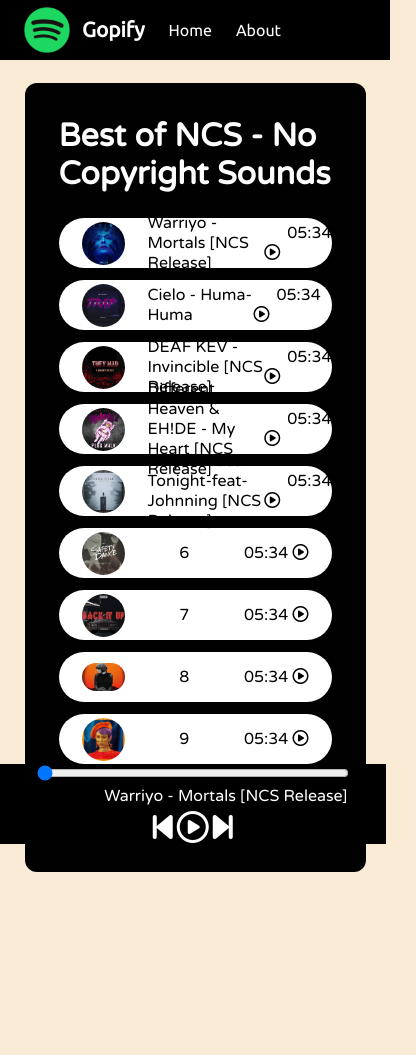
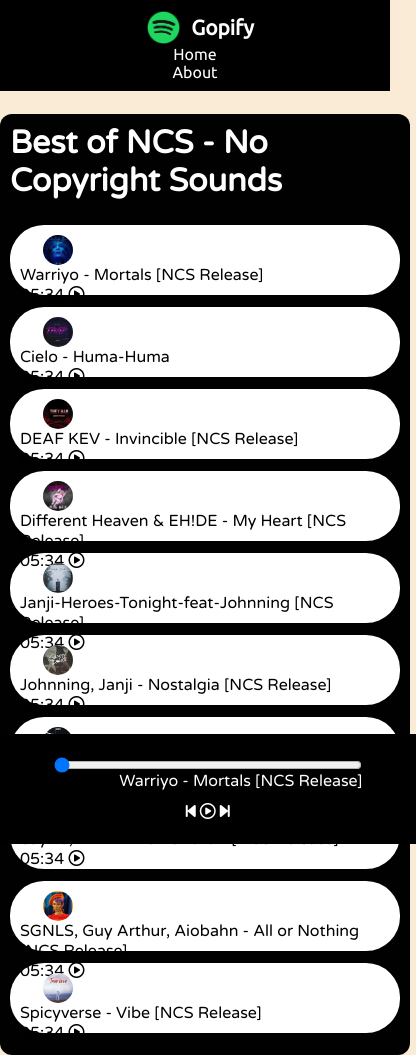
Before and after one commit to Husainworks/Spotify-Clone, a plain HTML site: page index.html in a window 390 px wide. Shown: the whole page, 416 px wide, since content can reach past the window. Before the commit the page ends 975 px from the top, so only its background shows below. Drawn offline with Linux system fonts and the light colour scheme.

Commit message:
Added some features
Removed repetitive music and added new ones, made it responsive

```diff
--- a/index.html
+++ b/index.html
@@ -22,53 +22,53 @@
             <h1>Best of NCS - No Copyright Sounds</h1>
             <div class="song-item-container">
                 <div class="song-item">
-                    <img src="covers/1.jpg" alt="1" srcset="">
-                    <span class="song-name">Let me Love You</span>
+                    <img alt="1" srcset="">
+                    <span class="song-name"></span>
                     <span class="song-list-play"><span class="timestamp">05:34 <i id="1" class="far song-item-play fa-circle-play"></i></span></span>
                 </div>
                 <div class="song-item">
-                    <img src="covers\1.jpg" alt="1" srcset="">
-                    <span class="song-name">Let me Love You</span>
+                    <img alt="1" srcset="">
+                    <span class="song-name"></span>
                     <span class="song-list-play"><span class="timestamp">05:34 <i id="2" class="far song-item-play fa-circle-play"></i></span></span>
                 </div>
                 <div class="song-item">
-                    <img src="covers\1.jpg" alt="1" srcset="">
-                    <span class="song-name">Let me Love You</span>
+                    <img alt="1" srcset="">
+                    <span class="song-name"></span>
                     <span class="song-list-play"><span class="timestamp">05:34 <i id="3" class="far song-item-play fa-circle-play"></i></span></span>
                 </div>
                 <div class="song-item">
-                    <img src="covers\1.jpg" alt="1" srcset="">
-                    <span class="song-name">Let me Love You</span>
+                    <img alt="1" srcset="">
+                    <span class="song-name"></span>
                     <span class="song-list-play"><span class="timestamp">05:34 <i id="4" class="far song-item-play fa-circle-play"></i></span></span>
                 </div>
                 <div class="song-item">
-                    <img src="covers\1.jpg" alt="1" srcset="">
-                    <span class="song-name">Let me Love You</span>
+                    <img alt="1" srcset="">
+                    <span class="song-name"></span>
                     <span class="song-list-play"><span class="timestamp">05:34 <i id="5" class="far song-item-play fa-circle-play"></i></span></span>
                 </div>
                 <div class="song-item">
-                    <img src="covers\1.jpg" alt="1" srcset="">
-                    <span class="song-name">Let me Love You</span>
+                    <img alt="1" srcset="">
+                    <span class="song-name"></span>
                     <span class="song-list-play"><span class="timestamp">05:34 <i id="6" class="far song-item-play fa-circle-play"></i></span></span>
                 </div>
                 <div class="song-item">
-                    <img src="covers\1.jpg" alt="1" srcset="">
-                    <span class="song-name">Let me Love You</span>
+                    <img alt="1" srcset="">
+                    <span class="song-name"></span>
                     <span class="song-list-play"><span class="timestamp">05:34 <i id="7" class="far song-item-play fa-circle-play"></i></span></span>
                 </div>
                 <div class="song-item">
-                    <img src="covers\1.jpg" alt="1" srcset="">
-                    <span class="song-name">Let me Love You</span>
+                    <img alt="1" srcset="">
+                    <span class="song-name"></span>
                     <span class="song-list-play"><span class="timestamp">05:34 <i id="8" class="far song-item-play fa-circle-play"></i></span></span>
                 </div>
                 <div class="song-item">
-                    <img src="covers\1.jpg" alt="1" srcset="">
-                    <span class="song-name">Let me Love You</span>
+                    <img alt="1" srcset="">
+                    <span class="song-name"></span>
                     <span class="song-list-play"><span class="timestamp">05:34 <i id="9" class="far song-item-play fa-circle-play"></i></span></span>
                 </div>
                 <div class="song-item">
-                    <img src="covers\1.jpg" alt="1" srcset="">
-                    <span class="song-name">Let me Love You</span>
+                    <img alt="1" srcset="">
+                    <span class="song-name"></span>
                     <span class="song-list-play"><span class="timestamp">05:34 <i id="10" class="far song-item-play fa-circle-play"></i></span></span>
                 </div>
             </div>
--- a/script.js
+++ b/script.js
@@ -1,7 +1,3 @@
-//make it responsive
-//when we resume from the songlist the song should resume from the place it has stopped
-
-//Initialize the variables
 let songIndex = 0;
 let currentSongIndex = 0;
 let audioElement = new Audio('./songs/1.mp3');
@@ -17,11 +13,11 @@
     { songName: "DEAF KEV - Invincible [NCS Release]", filePath: ".song/3.mp3", coverPath: "./covers/3.jpg" },
     { songName: "Different Heaven & EH!DE - My Heart [NCS Release]", filePath: ".song/4.mp3", coverPath: "./covers/4.jpg" },
     { songName: "Janji-Heroes-Tonight-feat-Johnning [NCS Release]", filePath: ".song/5.mp3", coverPath: "./covers/5.jpg" },
-    { songName: "6", filePath: ".song/6.mp3", coverPath: "./covers/6.jpg" },
-    { songName: "7", filePath: ".song/7.mp3", coverPath: "./covers/7.jpg" },
-    { songName: "8", filePath: ".song/8.mp3", coverPath: "./covers/8.jpg" },
-    { songName: "9", filePath: ".song/9.mp3", coverPath: "./covers/9.jpg" },
-    { songName: "10", filePath: ".song/10.mp3", coverPath: "./covers/10.jpg" }
+    { songName: "Johnning, Janji - Nostalgia [NCS Release]", filePath: ".song/6.mp3", coverPath: "./covers/6.jpg" },
+    { songName: "More Plastic - Obsession [NCS Release]", filePath: ".song/7.mp3", coverPath: "./covers/7.jpg" },
+    { songName: "Sayfro, BAYZY - On and On [NCS Release]", filePath: ".song/8.mp3", coverPath: "./covers/8.jpg" },
+    { songName: "SGNLS, Guy Arthur, Aiobahn - All or Nothing [NCS Release]", filePath: ".song/9.mp3", coverPath: "./covers/9.jpg" },
+    { songName: "Spicyverse - Vibe [NCS Release]", filePath: ".song/10.mp3", coverPath: "./covers/10.jpg" }
 ]
 
 songItems.forEach((element, i) => {
@@ -36,14 +32,13 @@
         masterPlay.classList.remove("fa-circle-play");
         masterPlay.classList.add("fa-circle-pause");
         gif.style.opacity = 1;
-    }
-    else {
+    } else {
         audioElement.pause();
         masterPlay.classList.remove("fa-circle-pause");
         masterPlay.classList.add("fa-circle-play");
         gif.style.opacity = 0;
     }
-})
+});
 
 //SeekBar
 audioElement.addEventListener("timeupdate", () => {
@@ -55,28 +50,11 @@
     audioElement.currentTime = ((myProgressBar.value * audioElement.duration) / 100);
 })
 
-//using chatgpt
 //change the pause icon to play icon when the songs finishes
 audioElement.addEventListener("ended", () => {
     masterPlay.classList.remove("fa-circle-pause");
     masterPlay.classList.add("fa-circle-play");
     gif.style.opacity = 0;
-});
-
-//update duration in songlist
-songItems.forEach((element, i) => {
-    // Set cover and song name as before
-    element.getElementsByTagName("img")[0].src = songs[i].coverPath;
-    element.getElementsByClassName("song-name")[0].innerHTML = songs[i].songName;
-
-    // Create an audio element to load the song file and get duration
-    let tempAudio = new Audio(songs[i].filePath);
-    tempAudio.addEventListener("loadedmetadata", () => {
-        // Convert duration to minutes and seconds
-        let minutes = Math.floor(tempAudio.duration / 60);
-        let seconds = Math.floor(tempAudio.duration % 60).toString().padStart(2, '0');
-        element.getElementsByClassName("timestamp")[0].innerHTML = `${minutes}:${seconds} <i id="${i + 1}" class="far song-item-play fa-circle-play"></i>`;
-    });
 });
 
 //we can be able to pause the song in the songlist
@@ -85,17 +63,15 @@
         const selectedSongIndex = parseInt(e.target.id);
 
         if (currentSongIndex === selectedSongIndex && !audioElement.paused) {
-            // If the clicked song is already playing, pause it
             audioElement.pause();
             e.target.classList.add("fa-circle-play");
             e.target.classList.remove("fa-circle-pause");
             gif.style.opacity = 0;
             masterPlay.classList.add("fa-circle-play");
             masterPlay.classList.remove("fa-circle-pause");
-            currentSongIndex = null;  // Reset current song index since it's paused
+            currentSongIndex = null;
         } else {
-            // If a different song is selected or current song is paused, play the new song
-            makeAllPlays();  // Reset all play icons to play state
+            makeAllPlays();
             e.target.classList.remove("fa-circle-play");
             e.target.classList.add("fa-circle-pause");
             audioElement.src = `songs/${selectedSongIndex}.mp3`;
@@ -105,7 +81,7 @@
             gif.style.opacity = 1;
             masterPlay.classList.remove("fa-circle-play");
             masterPlay.classList.add("fa-circle-pause");
-            currentSongIndex = selectedSongIndex;  // Update current song index
+            currentSongIndex = selectedSongIndex;
         }
     });
 });
@@ -113,9 +89,8 @@
 //Autoplay Feature in which next songs starts playing after 3s
 audioElement.addEventListener("ended", () => {
     setTimeout(() => {
-        // Check if there are more songs; loop back to the start if at the end
         if (songIndex >= songs.length) {
-            songIndex = 1;  // Start from the first song
+            songIndex = 1;
         } else {
             songIndex += 1;
         }
@@ -126,43 +101,23 @@
         audioElement.play();
         gif.style.opacity = 1;
 
-        // Update icons to show the new song is playing
         masterPlay.classList.remove("fa-circle-play");
         masterPlay.classList.add("fa-circle-pause");
 
-        // Reset all song-item-play icons, then update the current song's icon
         makeAllPlays();
         document.getElementById(songIndex).classList.remove("fa-circle-play");
         document.getElementById(songIndex).classList.add("fa-circle-pause");
 
-        currentSongIndex = songIndex;  // Update the current song index
-    }, 3000);  // 3-second delay
+        currentSongIndex = songIndex;
+    }, 3000);
 });
 
-
-//code with harry
 const makeAllPlays = () => {
     Array.from(document.getElementsByClassName("song-item-play")).forEach((element) => {
         element.classList.add("fa-circle-play");
         element.classList.remove("fa-circle-pause");
     })
 }
-
-// Array.from(document.getElementsByClassName("song-item-play")).forEach((element) => {
-//     element.addEventListener("click", (e) => {
-//         makeAllPlays();
-//         songIndex = parseInt(e.target.id)
-//         e.target.classList.remove("fa-circle-play");
-//         e.target.classList.add("fa-circle-pause");
-//         audioElement.src = `songs/${songIndex}.mp3`;
-//         masterSongName.innerText = songs[songIndex - 1].songName;
-//         audioElement.currentTime = 0;
-//         audioElement.play();
-//         gif.style.opacity = 1;
-//         masterPlay.classList.remove("fa-circle-play");
-//         masterPlay.classList.add("fa-circle-pause");
-//     })
-// })
 
 document.getElementById("next").addEventListener("click", () => {
     if (songIndex > 9) {
--- a/style.css
+++ b/style.css
@@ -66,11 +66,11 @@
     background-size: cover;
 }
 
-.song-item-container{
+.song-item-container {
     margin-top: 25px;
 }
 
-.song-item{
+.song-item {
     height: 50px;
     display: flex;
     background-color: white;
@@ -88,7 +88,7 @@
     border-radius: 34px;
 }
 
-.timestamp{
+.timestamp {
     margin: 0 23px 0;
     cursor: pointer;
 }
@@ -119,7 +119,7 @@
     cursor: pointer;
 }
 
-.song-info{
+.song-info {
     font-family: 'Varela Round', sans-serif;
     position: absolute;
     align-items: center;
@@ -128,9 +128,82 @@
     gap: 1rem;
 }
 
-.song-info img{
+.song-info img {
     opacity: 0;
     transition: opacity 0.25s ease-in-out;
     width: 50px;
     padding-bottom: 15px;
 }
+
+/* Media queries for responsiveness */
+@media (max-width: 768px) {
+
+    /* Make nav items stack on smaller screens */
+    nav ul {
+        flex-direction: column;
+        height: auto;
+        text-align: center;
+    }
+
+    .brand img {
+        width: 35px;
+    }
+
+    .container {
+        width: 95%;
+        padding: 15px;
+    }
+
+    .song-item {
+        flex-direction: column;
+        align-items: flex-start;
+        padding: 10px;
+    }
+
+    .song-item img {
+        width: 35px;
+    }
+
+    .timestamp {
+        margin-left: 0;
+        margin-top: 8px;
+    }
+
+    .bottom {
+        flex-direction: column;
+        padding: 20px;
+    }
+
+    .icons i {
+        font-size: 1.2rem;
+    }
+}
+
+@media (max-width: 480px) {
+
+    /* Further adjustments for very small screens */
+    nav ul {
+        padding: 10px;
+    }
+
+    .container {
+        width: 100%;
+        padding: 10px;
+    }
+
+    .song-item img {
+        width: 30px;
+    }
+
+    .bottom {
+        padding: 15px;
+    }
+
+    #myProgressBar {
+        width: 80%;
+    }
+
+    .icons i {
+        font-size: 1rem;
+    }
+}
```
